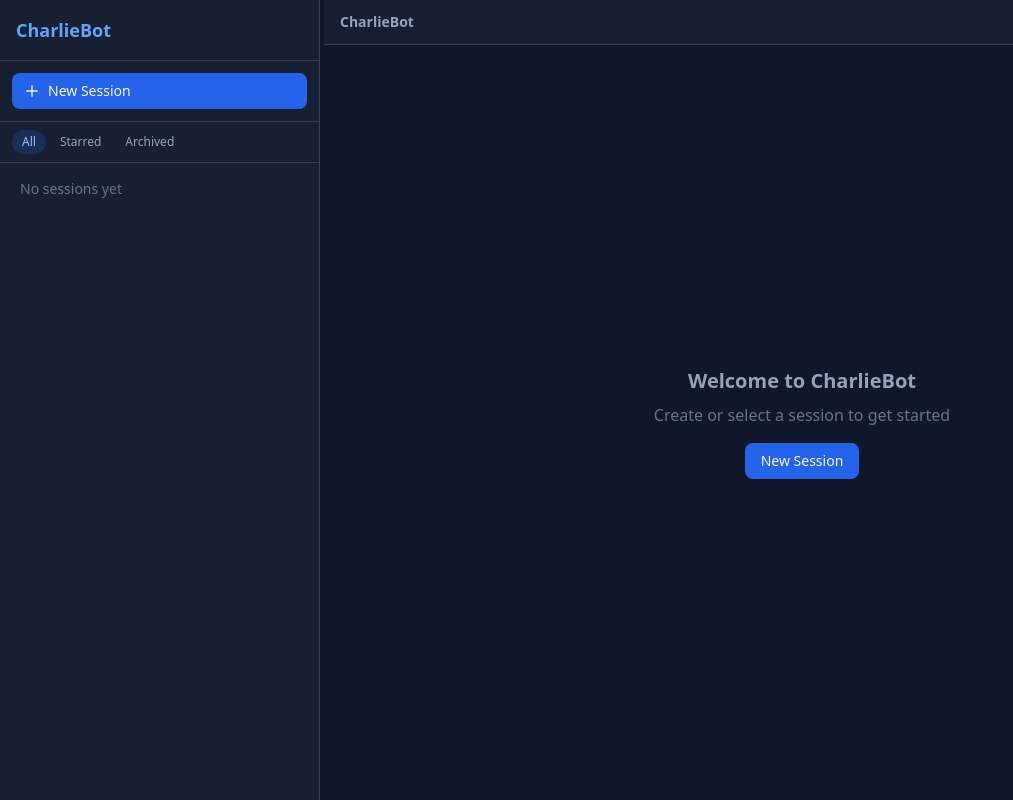
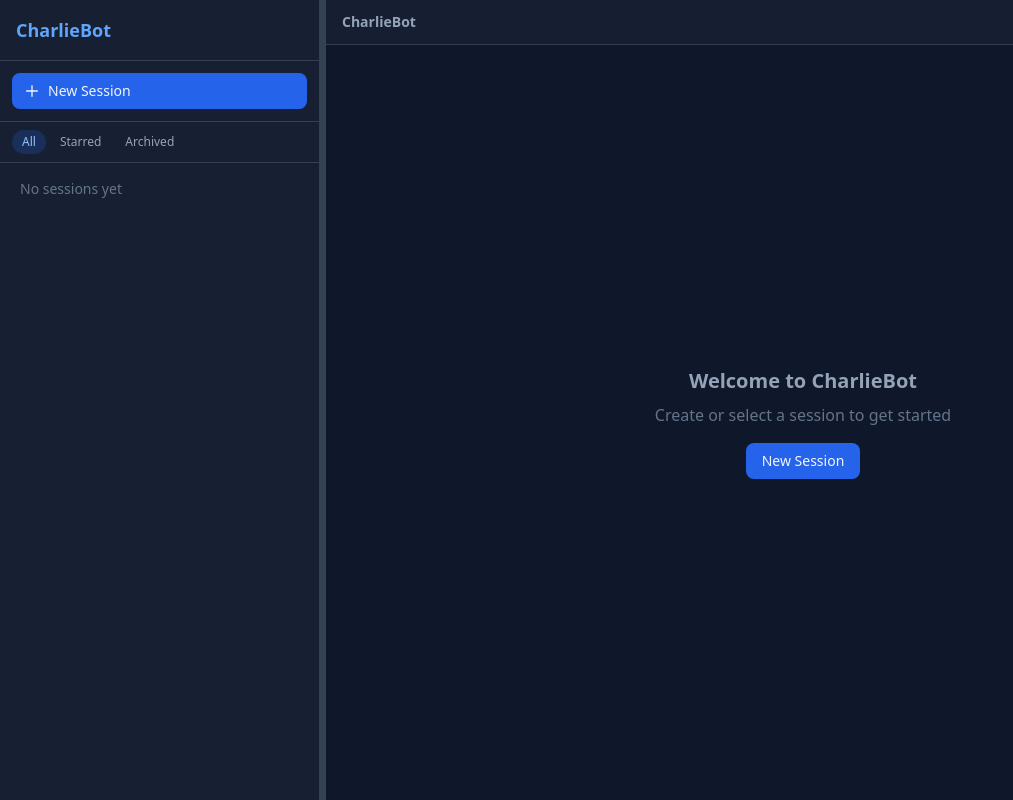
Before and after one commit to zixuzixu/charlie-bot, a FastAPI app: page / in a window 1280 px wide. Shown: the whole page, without its empty margins (0-1013 px from the left). Run offline with FastAPI, Linux system fonts and the light colour scheme; some libraries are stand-ins or nearby versions.

Commit message:
fix: improve LaTeX resize handle visibility and iframe pointer-event blocking
- Widen handle from 4px to 6px for easier grabbing
- Set default background to #334155 (slate border) instead of transparent
- Disable pointer-events on latex-pdf-frame during drag to prevent iframe stealing mouse events
- Restore pointer-events on mouseup

```diff
--- a/web/templates/index.html
+++ b/web/templates/index.html
@@ -52,9 +52,9 @@
     .animate-pulse-dot { animation: pulse-dot 1.5s ease-in-out infinite; }
     /* Sidebar resize handle */
     .resize-handle {
-      width: 4px;
+      width: 6px;
       cursor: col-resize;
-      background: transparent;
+      background: #334155;
       transition: background 0.15s;
       flex-shrink: 0;
     }
@@ -1537,6 +1537,8 @@
         startW = panel.offsetWidth;
         handle.classList.add('active');
         document.body.classList.add('resizing');
+        const iframe = document.getElementById('latex-pdf-frame');
+        if (iframe) iframe.style.pointerEvents = 'none';
 
         function onMove(e) {
           // Panel is on the RIGHT, so dragging left = bigger panel
@@ -1545,6 +1547,7 @@
           panel.style.width = w + 'px';
         }
         function onUp() {
+          if (iframe) iframe.style.pointerEvents = '';
           handle.classList.remove('active');
           document.body.classList.remove('resizing');
           const pct = (panel.offsetWidth / container.offsetWidth * 100).toFixed(1);
```
